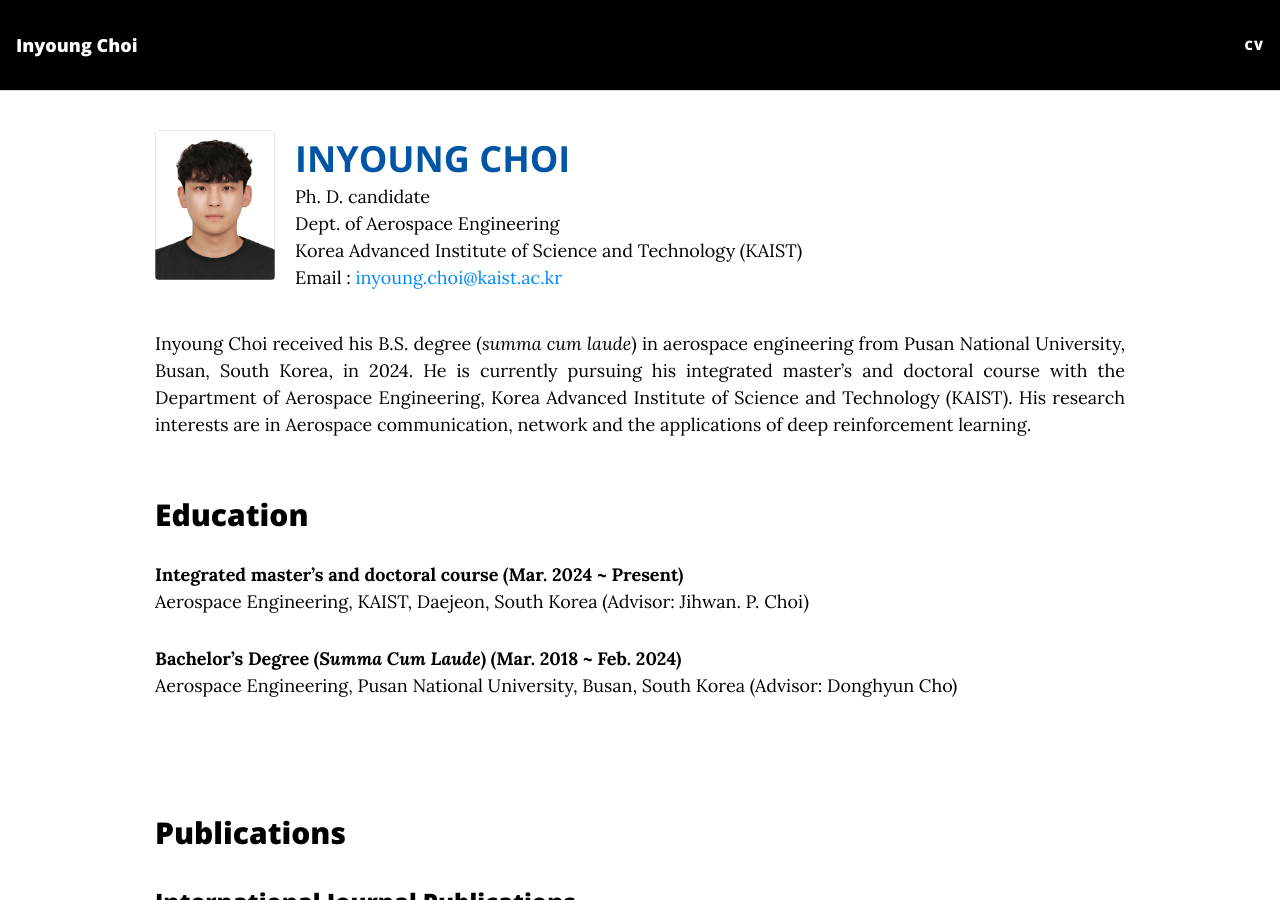
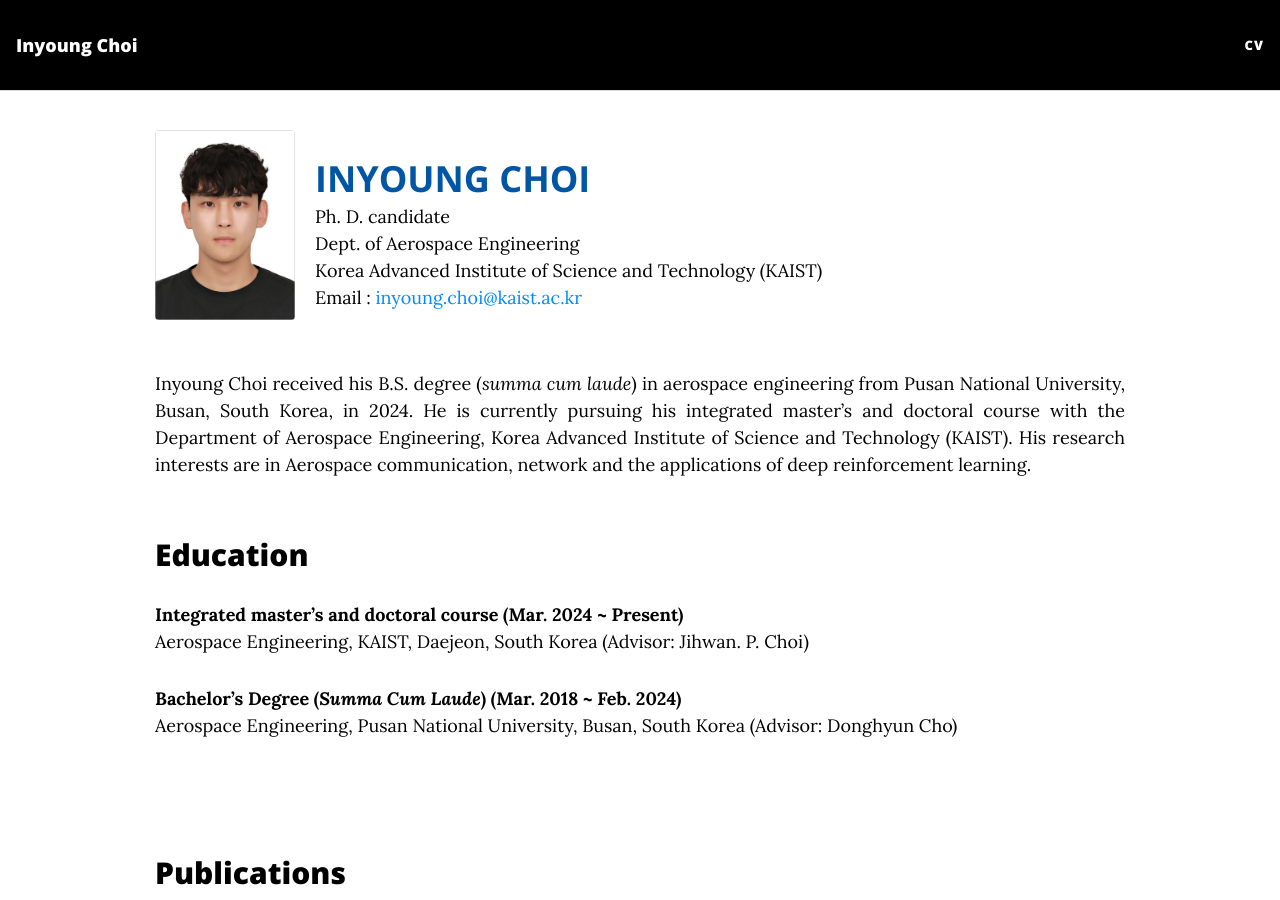
Before and after one commit to InyoungChoi-acai/InyoungChoi-acai.github.io, a Jekyll site: the page built from CV.md, in a window 1280 px wide and 900 px high. Built offline with Jekyll 4.4.1, drawn with Linux system fonts in a browser that asks for light colours; nearby versions of some CDN libraries.

Commit message:
Update CV.md

```diff
--- a/CV.md
+++ b/CV.md
@@ -5,7 +5,7 @@ date: 2025-03-29
 
 <div style="display: flex; align-items: center; gap: 20px;">
 
-  <img src="/assets/img/최인영.jpg" alt="Choi, Inyoung" style="width: 120px; height: 150px; border-radius: 4px;">
+  <img src="/assets/img/최인영.jpg" alt="Choi, Inyoung" style="width: 140px; height: 190px; border-radius: 4px;">
 
   <div>
     <h1 style="color: #0056A4; font-weight: bold; margin: 0;">INYOUNG CHOI</h1>
```
